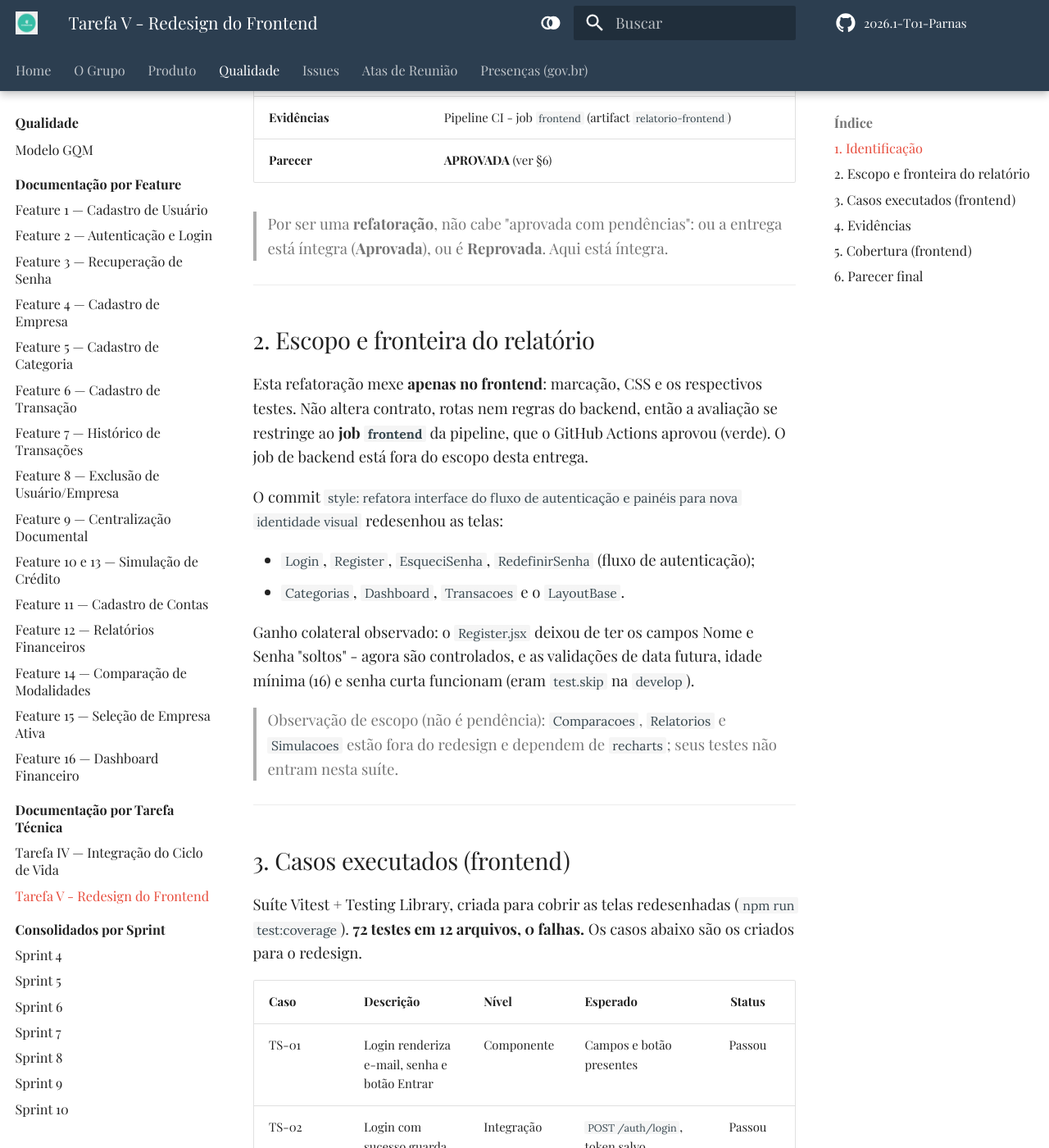
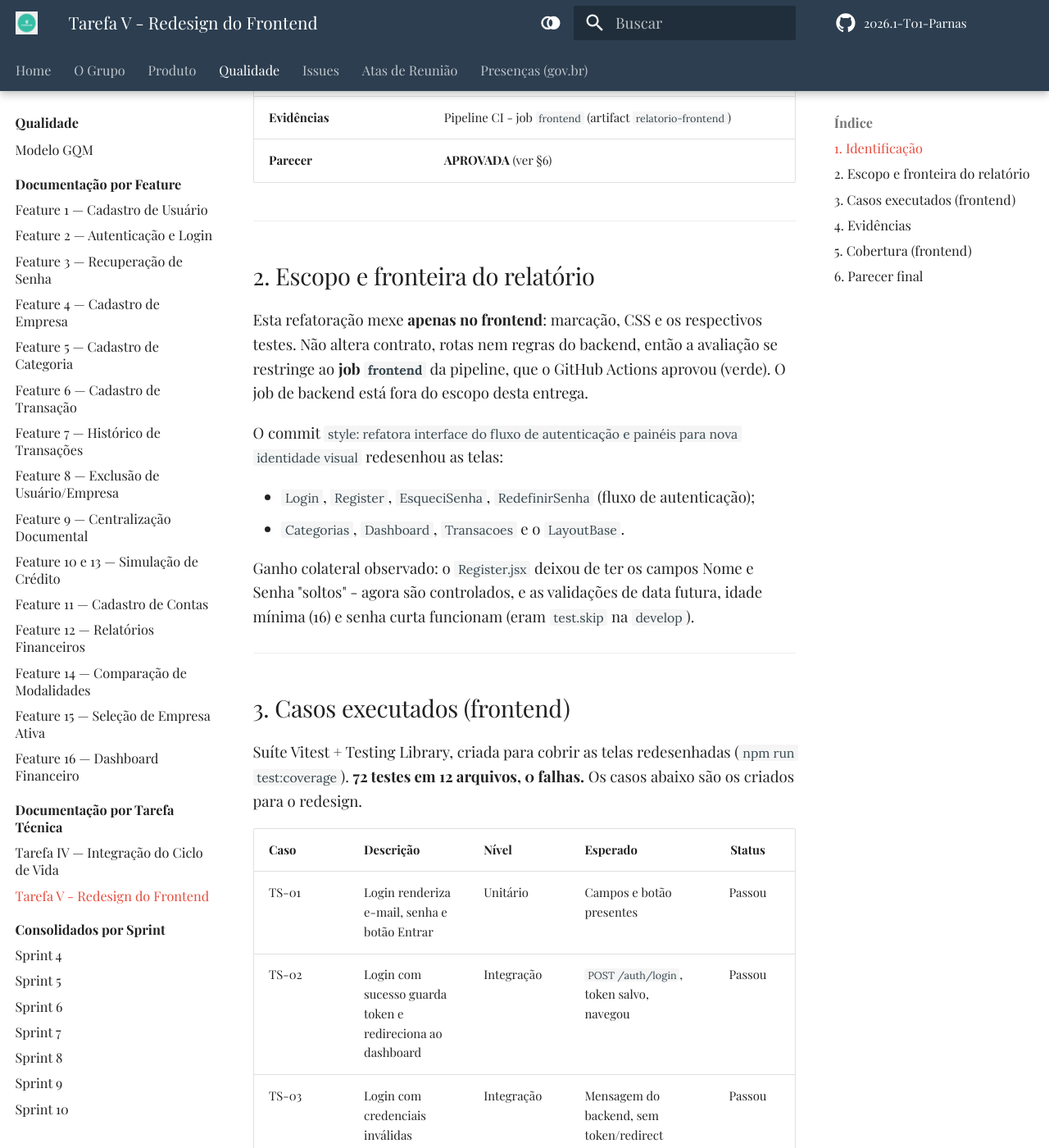
Before and after one commit to FGA0138-MDS-Ajax/2026.1-T01-Parnas, an MkDocs documentation site: the page built from docs/qualidade/tasks/task_5_redesign-frontend.md, in a window 1280 px wide and 1400 px high, scrolled down 825 px. Shown: the whole window at 82% size. Built offline with MkDocs 1.6.1 and Material for MkDocs 9.7.7, drawn with Linux system fonts in a browser that asks for light colours; some web fonts are replaced; comment, search, counter and statistics services are not loaded; some of the changed text lies outside the part shown.

Commit message:
test: redesign front ajustado

```diff
--- a/docs/qualidade/tasks/task_5_redesign-frontend.md
+++ b/docs/qualidade/tasks/task_5_redesign-frontend.md
@@ -2,21 +2,18 @@
 
 ## 1. Identificação
 
-| Campo                         | Valor                                                       |
-|-------------------------------|-------------------------------------------------------------|
-| **Tarefa**                    | Tarefa V - redesign do frontend (parte da issue `task5`, DTOs e redesign) |
-| **Escopo deste relatório**    | Somente frontend (marcação, CSS e testes)                   |
-| **Telas**                     | Autenticação, categorias e painel                           |
-| **Branch de desenvolvimento** | `refactor/redesign-frontend`                                |
-| **Branch base comparada**     | `develop`                                                   |
-| **Sprint**                    | 8                                                           |
-| **Responsáveis (QA)**         | Daniel Filipe / Matheus Moretti                             |
-| **Data**                      | 21/06/2026                                                  |
-| **Evidências**                | Pipeline CI - job `frontend` (artifact `relatorio-frontend`)|
-| **Parecer**                   | **APROVADA** (ver §6)                                       |
-
-> Por ser uma **refatoração**, não cabe "aprovada com pendências": ou a entrega
-> está íntegra (**Aprovada**), ou é **Reprovada**. Aqui está íntegra.
+| Campo                          | Valor                                                                     |
+|--------------------------------|---------------------------------------------------------------------------|
+| **Tarefa**                     | Tarefa V - redesign do frontend (parte da issue `task5`, DTOs e redesign) |
+| **Escopo deste relatório**     | Somente frontend (marcação, CSS e testes)                                 |
+| **Telas**                      | Autenticação, categorias e painel                                         |
+| **Branch de desenvolvimento**  | `refactor/redesign-frontend`                                              |
+| **Branch base comparada**      | `develop`                                                                 |
+| **Sprint**                     | 8                                                                         |
+| **Responsáveis (QA)**          | Daniel Filipe / Matheus Moretti                                           |
+| **Data**                       | 21/06/2026                                                                |
+| **Evidências**                 | Pipeline CI - job `frontend` (artifact `relatorio-frontend`)              |
+| **Parecer**                    | **APROVADA** (ver §6)                                                     |
 
 ---
 
@@ -36,11 +33,6 @@
 Ganho colateral observado: o `Register.jsx` deixou de ter os campos Nome e Senha
 "soltos" - agora são controlados, e as validações de data futura, idade mínima
 (16) e senha curta funcionam (eram `test.skip` na `develop`).
-
-> Observação de escopo (não é pendência): `Comparacoes`, `Relatorios` e
-> `Simulacoes` estão fora do redesign e dependem de `recharts`; seus testes não
-> entram nesta suíte.
-
 ---
 
 ## 3. Casos executados (frontend)
@@ -49,22 +41,22 @@
 (`npm run test:coverage`). **72 testes em 12 arquivos, 0 falhas.** Os casos
 abaixo são os criados para o redesign.
 
-| Caso  | Descrição                                                        | Nível       | Esperado                                  | Status |
-|-------|------------------------------------------------------------------|-------------|-------------------------------------------|:------:|
-| TS-01 | Login renderiza e-mail, senha e botão Entrar                     | Componente  | Campos e botão presentes                  | Passou |
-| TS-02 | Login com sucesso guarda token e redireciona ao dashboard        | Integração  | `POST /auth/login`, token salvo, navegou  | Passou |
-| TS-03 | Login com credenciais inválidas mostra erro da API               | Integração  | Mensagem do backend, sem token/redirect   | Passou |
-| TS-04 | Login barra senha < 8 antes da API                               | Componente  | Erro local, `fetch` não chamado           | Passou |
-| TS-05 | Acesso demo gera token e leva ao dashboard sem API               | Componente  | Token demo, navegou, sem `fetch`          | Passou |
-| TS-06 | Register valida data de nascimento futura                        | Componente  | "Data de nascimento inválida"             | Passou |
-| TS-07 | Register valida idade mínima de 16 anos                          | Componente  | "pelo menos 16 anos"                       | Passou |
-| TS-08 | Register valida senha < 8                                        | Componente  | "no mínimo 8 caracteres"                   | Passou |
-| TS-09 | Register válido chama `POST /api/register` com CPF limpo          | Integração  | Payload com `"cpf":"12345678900"`         | Passou |
-| TS-10 | EsqueciSenha: solicitação e erro da API                          | Integração  | Sucesso e mensagem de falha               | Passou |
-| TS-11 | EsqueciSenha: token na URL abre o formulário de nova senha       | Componente  | Tela "Nova senha", valida senha/divergência| Passou |
-| TS-12 | RedefinirSenha valida senha curta, divergência e sucesso         | Componente  | Mensagens corretas em cada caso           | Passou |
-| TS-13 | Categorias: listar, adicionar, editar inline, excluir/cancelar   | Componente  | CRUD em memória consistente               | Passou |
-| TS-14 | Dashboard: painel, navegação e listagem de empresas              | Componente  | Render, navega, lê `localStorage`         | Passou |
+| Caso  | Descrição                                                         | Nível      | Esperado                                    | Status |
+|-------|-------------------------------------------------------------------|------------|---------------------------------------------|:------:|
+| TS-01 | Login renderiza e-mail, senha e botão Entrar                      | Unitário   | Campos e botão presentes                    | Passou |
+| TS-02 | Login com sucesso guarda token e redireciona ao dashboard         | Integração | `POST /auth/login`, token salvo, navegou    | Passou |
+| TS-03 | Login com credenciais inválidas mostra erro da API                | Integração | Mensagem do backend, sem token/redirect     | Passou |
+| TS-04 | Login barra senha < 8 antes da API                                | Unitário   | Erro local, `fetch` não chamado             | Passou |
+| TS-05 | Acesso demo gera token e leva ao dashboard sem API                | Unitário   | Token demo, navegou, sem `fetch`            | Passou |
+| TS-06 | Register valida data de nascimento futura                         | Componente | "Data de nascimento inválida"               | Passou |
+| TS-07 | Register valida idade mínima de 16 anos                           | Unitário   | "pelo menos 16 anos"                        | Passou |
+| TS-08 | Register valida senha < 8                                         | Unitário   | "no mínimo 8 caracteres"                    | Passou |
+| TS-09 | Register válido chama `POST /api/register` com CPF limpo          | Integração | Payload com `"cpf":"12345678900"`           | Passou |
+| TS-10 | EsqueciSenha: solicitação e erro da API                           | Integração | Sucesso e mensagem de falha                 | Passou |
+| TS-11 | EsqueciSenha: token na URL abre o formulário de nova senha        | Unitário   | Tela "Nova senha", valida senha/divergência | Passou |
+| TS-12 | RedefinirSenha valida senha curta, divergência e sucesso          | Unitário   | Mensagens corretas em cada caso             | Passou |
+| TS-13 | Categorias: listar, adicionar, editar inline, excluir/cancelar    | Unitário   | CRUD em memória consistente                 | Passou |
+| TS-14 | Dashboard: painel, navegação e listagem de empresas               | Unitário   | Render, navega, lê `localStorage`           | Passou |
 
 > A suíte completa do front também inclui testes herdados de Contas, Documentos,
 > Configuracoes, Transacoes e hooks, todos verdes, somando os 72.
@@ -93,14 +85,14 @@
 
 Telas do redesign (`npm run test:coverage`, v8):
 
-| Módulo                | % Stmts | % Branch |
-|-----------------------|:-------:|:--------:|
-| `Login.jsx`           | 96.57   | 72.22    |
-| `Register.jsx`        | 94.04   | 80.00    |
-| `EsqueciSenha.jsx`    | 85.63   | 77.77    |
-| `RedefinirSenha.jsx`  | 98.86   | 92.85    |
-| `Categorias.jsx`      | 100     | 100      |
-| `Dashboard.jsx`       | 100     | 83.33    |
+| Módulo                | % Stmts  | % Branch  |
+|-----------------------|:--------:|:---------:|
+| `Login.jsx`           | 96.57    | 72.22     |
+| `Register.jsx`        |  94.04   |   80.00   |
+| `EsqueciSenha.jsx`    |  85.63   |   77.77   |
+| `RedefinirSenha.jsx`  |  98.86   |   92.85   |
+| `Categorias.jsx`      |   100    |    100    |
+| `Dashboard.jsx`       |   100    |   83.33   |
 
 > O total do projeto (47.8%) é puxado para baixo por módulos fora do escopo do
 > redesign (`Comparacoes`, `Relatorios`, `Simulacoes`, `services/`, `utils/`),
```
